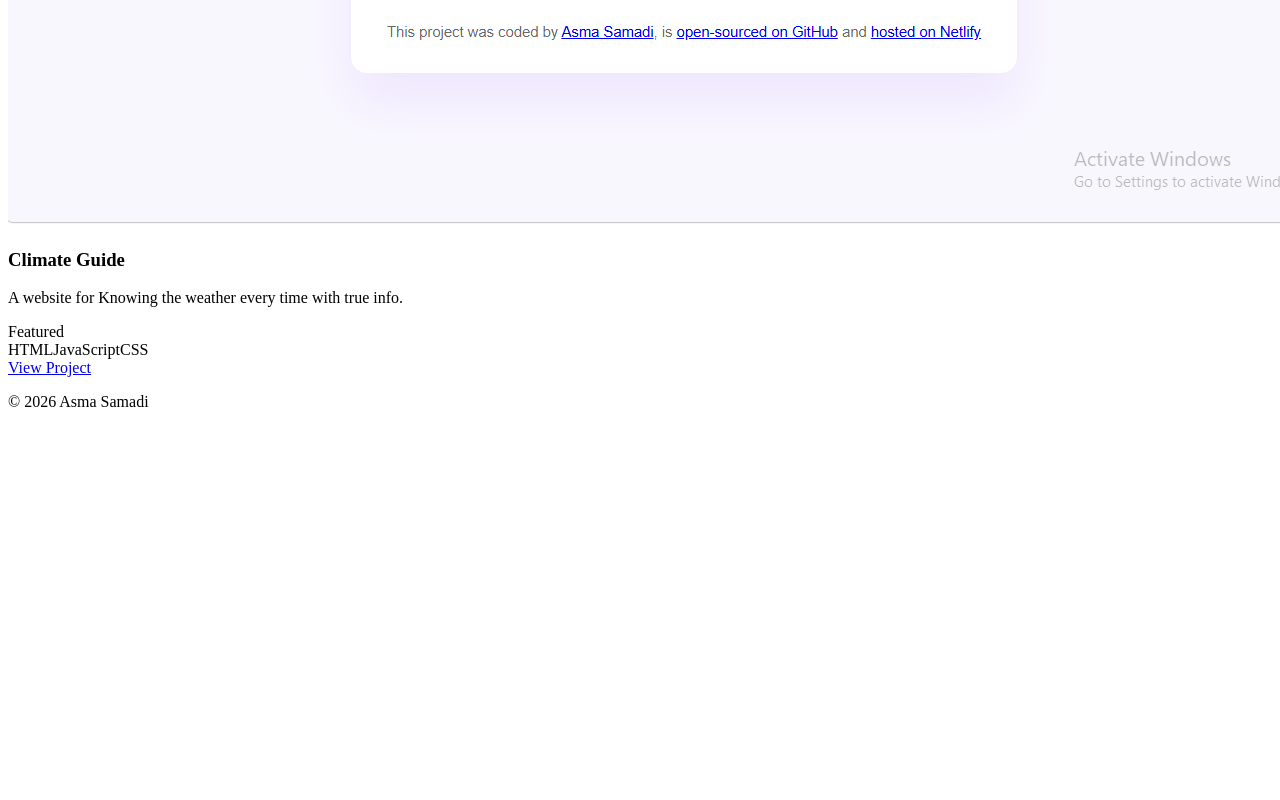
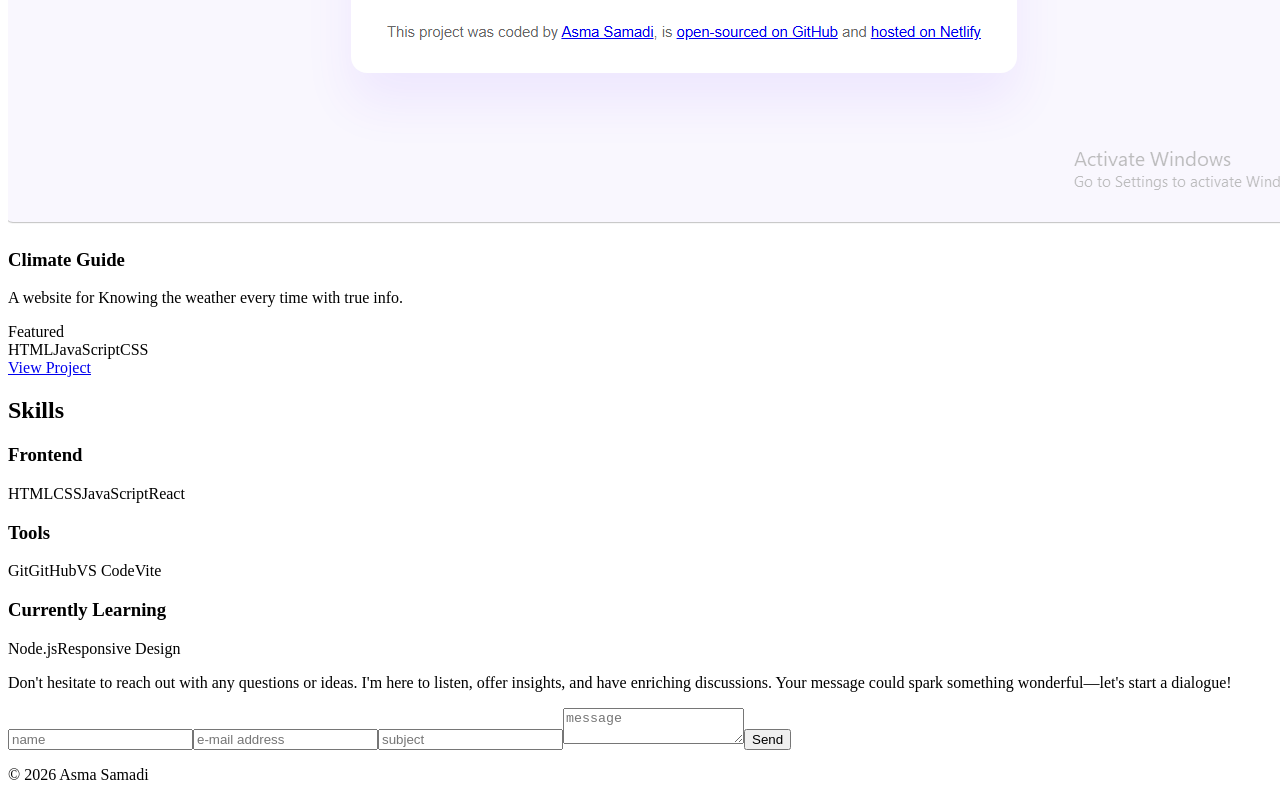
Before and after one commit to asma-samadi/Portfolio-App, a React (Vite) app in the folder my-portfolio/: page / in a window 1280 px wide. Shown: the part 1704-2504 px from the top of the page. Before the commit the page ends 2131 px from the top, so only its background shows below. Built offline with nearby package versions, Linux system fonts and the light colour scheme.

Commit message:
Add jsx to the Contact.jsx and Skills.jsx

```diff
--- a/my-portfolio/src/App.jsx
+++ b/my-portfolio/src/App.jsx
@@ -12,9 +12,9 @@ function App() {
       <Hero />
       <Navbar />
       <About />
-      <Contact />
       <Projects />
       <Skills />
+      <Contact />
       <Footer />
     </div>
   );
--- a/my-portfolio/src/components/Contact.jsx
+++ b/my-portfolio/src/components/Contact.jsx
@@ -1,2 +1,18 @@
 export default function Contact() {
+    return (
+      <section>
+        <p>
+          Don't hesitate to reach out with any questions or ideas. I'm here to
+          listen, offer insights, and have enriching discussions. Your message
+          could spark something wonderful—let's start a dialogue!
+        </p>
+        <form>
+            <input type="text" placeholder="name" required/>
+            <input type="email" placeholder="e-mail address" required/>
+            <input type="text" placeholder="subject" required/>
+            <textarea name="message" placeholder="message" id="textarea"></textarea>
+            <button>Send</button>
+        </form>
+      </section>
+    );
 }
--- a/my-portfolio/src/components/Skills.jsx
+++ b/my-portfolio/src/components/Skills.jsx
@@ -1,2 +1,27 @@
 export default function Skills() {
+  const skills = {
+    Frontend: ["HTML", "CSS", "JavaScript", "React"],
+    Tools: ["Git", "GitHub", "VS Code", "Vite"],
+    "Currently Learning": ["Node.js", "Responsive Design"],
+  };
+
+  return (
+    <section id="skills">
+      <h2>Skills</h2>
+
+      {Object.entries(skills).map(([category, skillList]) => (
+        <div key={category} className="skill-category">
+          <h3>{category}</h3>
+
+          <div className="skills-container">
+            {skillList.map((skill) => (
+              <span key={skill} className="skill-badge">
+                {skill}
+              </span>
+            ))}
+          </div>
+        </div>
+      ))}
+    </section>
+  );
 }
```
